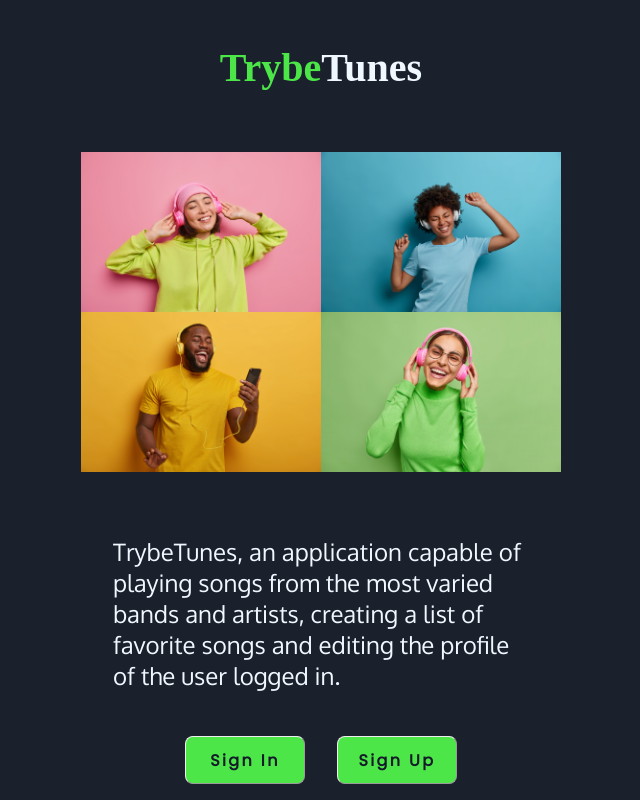
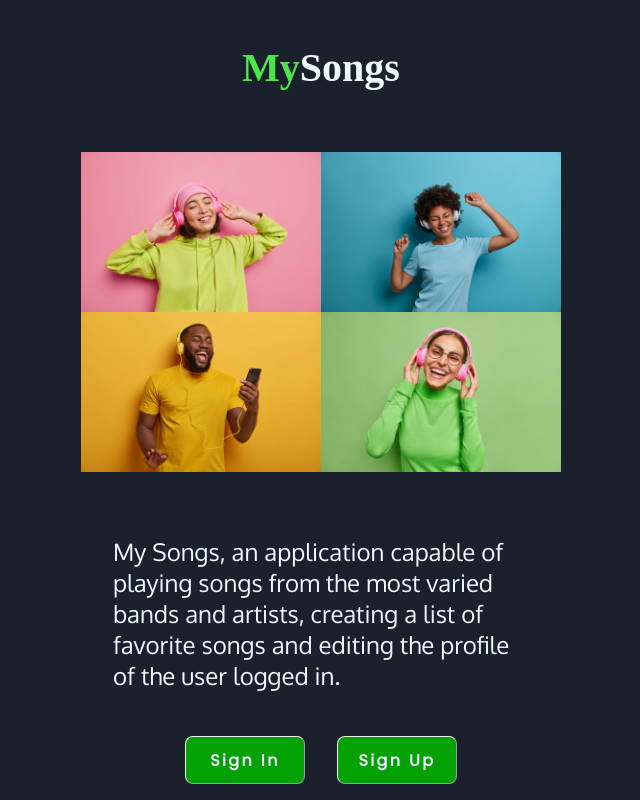
Before and after one commit to lbcamargo94/my_songs, a React (Create React App) app: page / in a window 1280 px wide. Shown: the whole page, without its empty margins (319-959 px from the left). Built offline with nearby package versions, Linux system fonts and the light colour scheme; a web font is replaced by a local one.

Commit message:
✨ feat(.prettiertc.json): installed and configured prettier, created new .prettierignore file

```diff
--- a/package.json
+++ b/package.json
@@ -20,7 +20,8 @@
     "@typescript-eslint/eslint-plugin": "^5.33.1",
     "@typescript-eslint/parser": "^5.33.1",
     "eslint": "^8.22.0",
-    "eslint-plugin-react": "^7.30.1"
+    "eslint-plugin-react": "^7.30.1",
+    "prettier": "2.7.1"
   },
   "browserslist": {
     "production": [
--- a/public/index.html
+++ b/public/index.html
@@ -10,7 +10,7 @@
     <link href="https://fonts.googleapis.com/css2?family=Poppins:ital@0;1&display=swap" rel="stylesheet">
     <link href="https://fonts.googleapis.com/css2?family=Oxygen:wght@300;400&display=swap" rel="stylesheet">
 
-    <title>React App - Tunes Sound</title>
+    <title>React App - My Musics</title>
   </head>
   <body>
     <div id="root"></div>
--- a/src/components/FormsRegister.jsx
+++ b/src/components/FormsRegister.jsx
@@ -35,6 +35,7 @@ export default function FormsRegister() {
   const [email, setEmail] = useState('');
   const [password, setPassword] = useState('');
   const [validForms, setValidForms] = useState(false);
+  const [validName, setValidName] = useState(false);
 
   // React Touter Dom useNavigate
   let navigate = useNavigate();
--- a/src/components/Logo.jsx
+++ b/src/components/Logo.jsx
@@ -8,11 +8,10 @@ export default function Logo() {
   return (
     <Box>
       <TextPrimary primaryColor='green'>
-        Trybe
+        My
       </TextPrimary>
-
       <TextPrimary primaryColor='white'>
-        Tunes
+        Songs
       </TextPrimary>
     </Box>
   );
--- a/src/pages/Home.jsx
+++ b/src/pages/Home.jsx
@@ -34,7 +34,7 @@ export default function Home() {
       </BoxImage>
       <BoxIntro>
         <TextIntro >
-          TrybeTunes, an application capable of playing songs from the most varied bands and artists, creating a list of favorite songs and editing the profile of the user logged in.
+          My Songs, an application capable of playing songs from the most varied bands and artists, creating a list of favorite songs and editing the profile of the user logged in.
         </TextIntro>
       </BoxIntro>
       <BoxButtons>
--- a/src/styles/StyledFormsRegister.js
+++ b/src/styles/StyledFormsRegister.js
@@ -48,10 +48,10 @@ export const FormsLabel = styled.label`
 export const Button = styled.button`
   align-items: center;
   display: flex;
-  background-color: #4DE649;
+  background-color: #01a101;
   border-radius: 0.5rem;
   border: 0.1rem outset;
-  color: #1a202c;
+  color: #f0f8ff;
   font-family: 'Poppins', sans-serif;
   font-size: 1em;
   font-weight: 900;
--- a/src/styles/StyledHomePage.js
+++ b/src/styles/StyledHomePage.js
@@ -53,12 +53,10 @@ export const BoxButtons = styled.div`
 `
 
 export const Button = styled.button`
-  /* background-color: #01a101; */
-  /* color: #f0f8ff; */
-  background-color: #4DE649;
+  background-color: #01a101;
   border-radius: 0.5rem;
   border: 0.1rem outset;
-  color: #141a29;
+  color: #f0f8ff;
   font-family: 'Poppins', sans-serif;
   font-size: 1em;
   font-weight: 900;
```
Also changed, not shown: .prettierrc.json (added), 2 other files (tests, documents, lock files or other folders).
